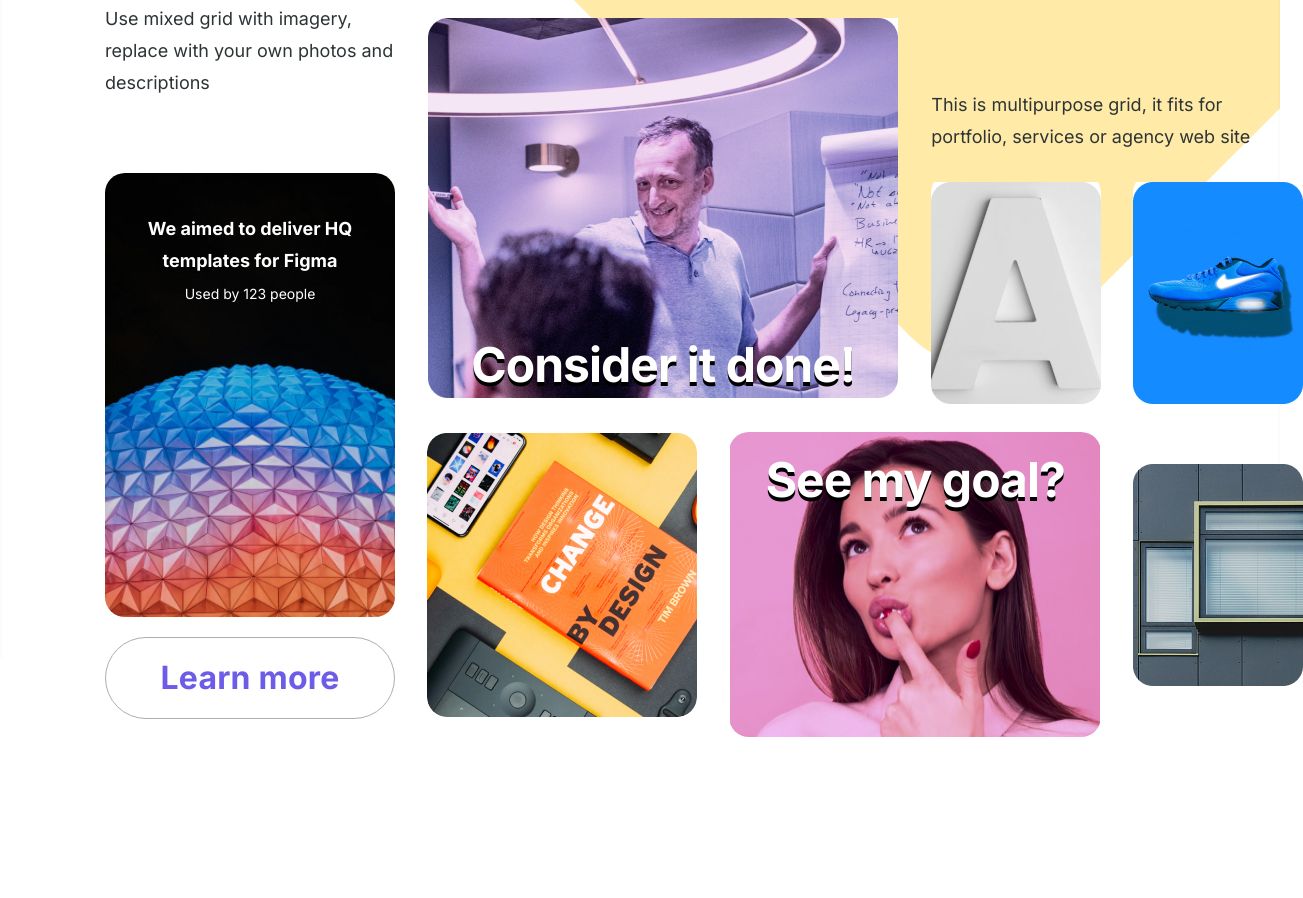
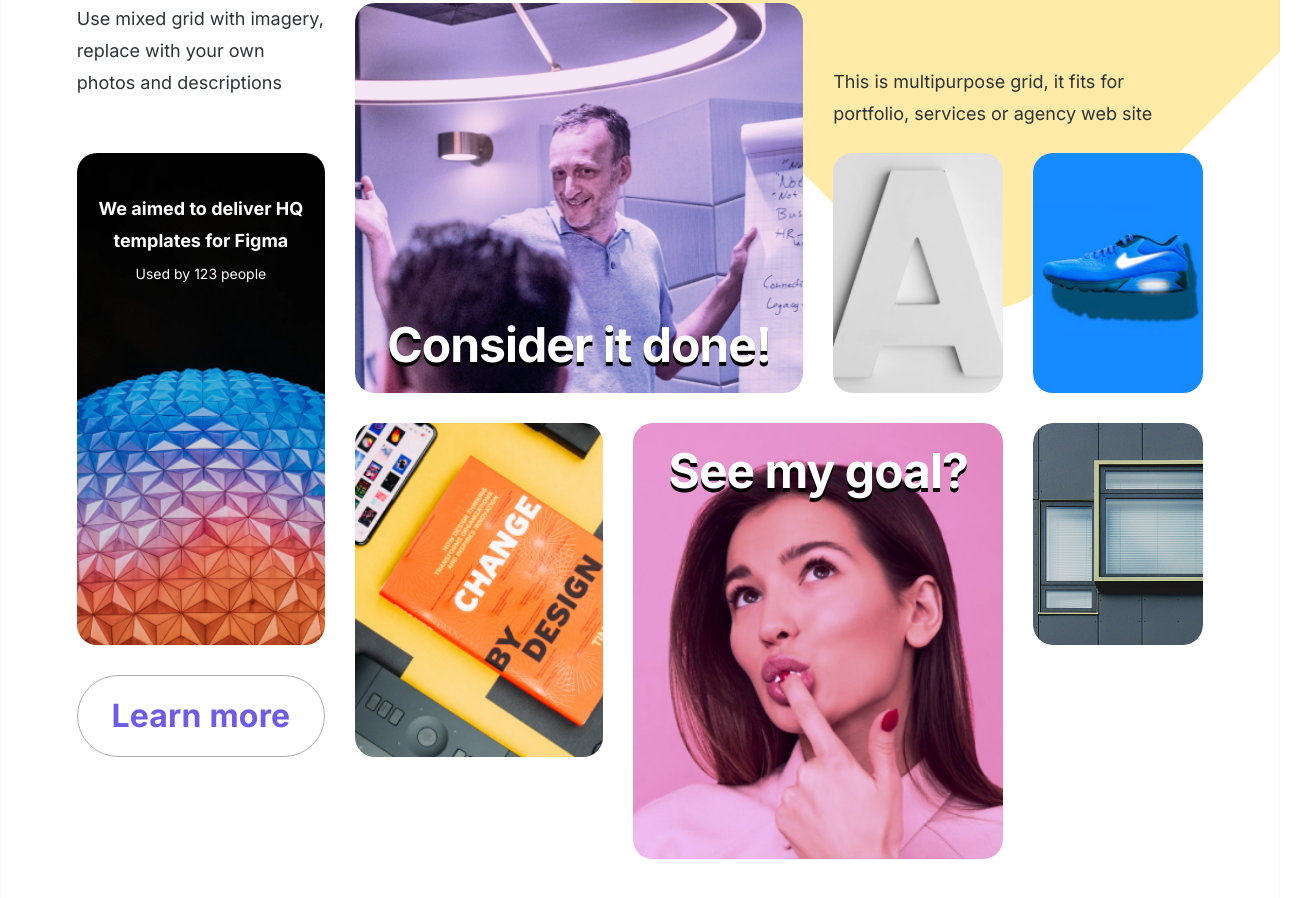
Before and after one commit to nikita-shpikin/grid_layout, a plain HTML site: page index.html in a window 1280 px wide. Shown: the part 436-1334 px from the top of the page, 1303 px wide, since content can reach past the window. Before the commit the page ends 1173 px from the top, so only its background shows below. Drawn offline with Linux system fonts and the light colour scheme.

Commit message:
адаптация grid

```diff
--- a/style.css
+++ b/style.css
@@ -117,15 +117,13 @@ body * {
 }
 
 .combine-container {
+	padding: 80px 6%;
 	box-shadow: inset 0px 4px 8px -6px rgba(40, 50, 56, 0.32);
 	background: url('./images/combine/dots.svg') no-repeat top right,
 		url('./images/combine/rectangle.svg') no-repeat right -20%;
-	display: grid;
-	place-items: center;
 }
 
 .combine__title {
-	margin-top: 80px;
 	text-align: center;
 	font-weight: 800;
 	font-size: 96px;
@@ -166,15 +164,18 @@ body * {
 .combine__content {
 	margin-top: 65px;
 	display: grid;
-	gap: 3%;
-	grid-template-columns: 290px 270px 170px 170px 170px;
-	grid-template-rows: 150px 240px 185px 80px;
+	gap: 30px;
+	grid-template-columns: repeat(2, minmax(130px, 270px)) repeat(
+			3,
+			minmax(130px, 170px)
+		);
+	grid-template-rows: 120px 240px 222px 82px 72px;
 
 	grid-template-areas:
 		'textOne imageOne imageOne textTwo textTwo'
 		'sphere imageOne imageOne a nike'
 		'sphere book girl girl window'
-		'btn book girl girl window'
+		'btn book girl girl .'
 		'. . girl girl .';
 }
 
@@ -191,7 +192,7 @@ body * {
 
 .combine__item:nth-child(2) {
 	grid-area: imageOne;
-	background: url('./images/combine/man.jpg') no-repeat center;
+	background: url('./images/combine/man.jpg') no-repeat center / cover;
 	padding-bottom: 20px;
 	display: grid;
 	place-content: end center;
@@ -200,6 +201,7 @@ body * {
 .combine__item:nth-child(3) {
 	color: var(--mainColorText);
 	grid-area: textTwo;
+	margin-bottom: -7px;
 	display: grid;
 	place-content: end start;
 }
@@ -214,12 +216,12 @@ body * {
 
 .combine__item:nth-child(5) {
 	grid-area: a;
-	background: url('./images/combine/a.jpg') no-repeat center;
+	background: url('./images/combine/a.jpg') no-repeat center / cover;
 }
 
 .combine__item:nth-child(6) {
 	grid-area: nike;
-	background: url('./images/combine/nike.jpg') no-repeat center;
+	background: url('./images/combine/nike.jpg') no-repeat center / cover;
 }
 
 .combine__item:nth-child(7) {
@@ -227,24 +229,23 @@ body * {
 	font-size: 32px;
 	line-height: 48px;
 	border-radius: 50px;
-	height: 82px;
 }
 
 .combine__item:nth-child(8) {
 	grid-area: book;
-	background: url('./images/combine/book.jpg') no-repeat center;
+	background: url('./images/combine/book.jpg') no-repeat center / cover;
 }
 
 .combine__item:nth-child(9) {
 	padding-top: 20px;
 	grid-area: girl;
-	background: url('./images/combine/girl.jpg') no-repeat center;
+	background: url('./images/combine/girl.jpg') no-repeat center / cover;
 	display: grid;
 	place-content: start center;
 }
 .combine__item:nth-child(10) {
 	grid-area: window;
-	background: url('./images/combine/window.jpg') no-repeat center;
+	background: url('./images/combine/window.jpg') no-repeat center / cover;
 }
 
 .combine__strong {
```
